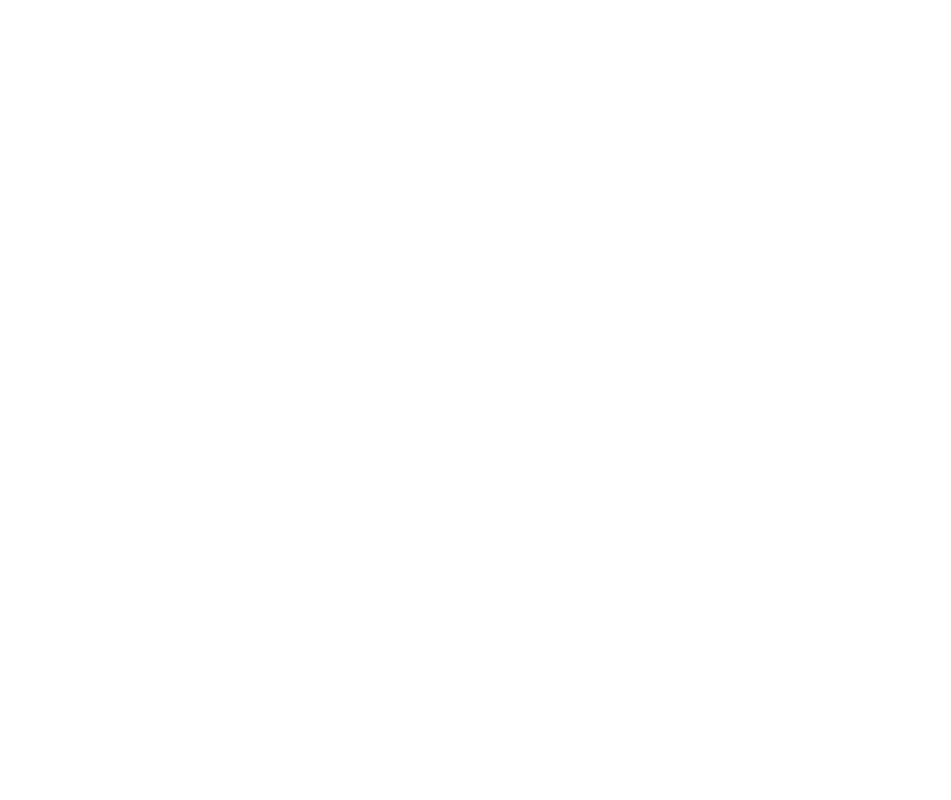
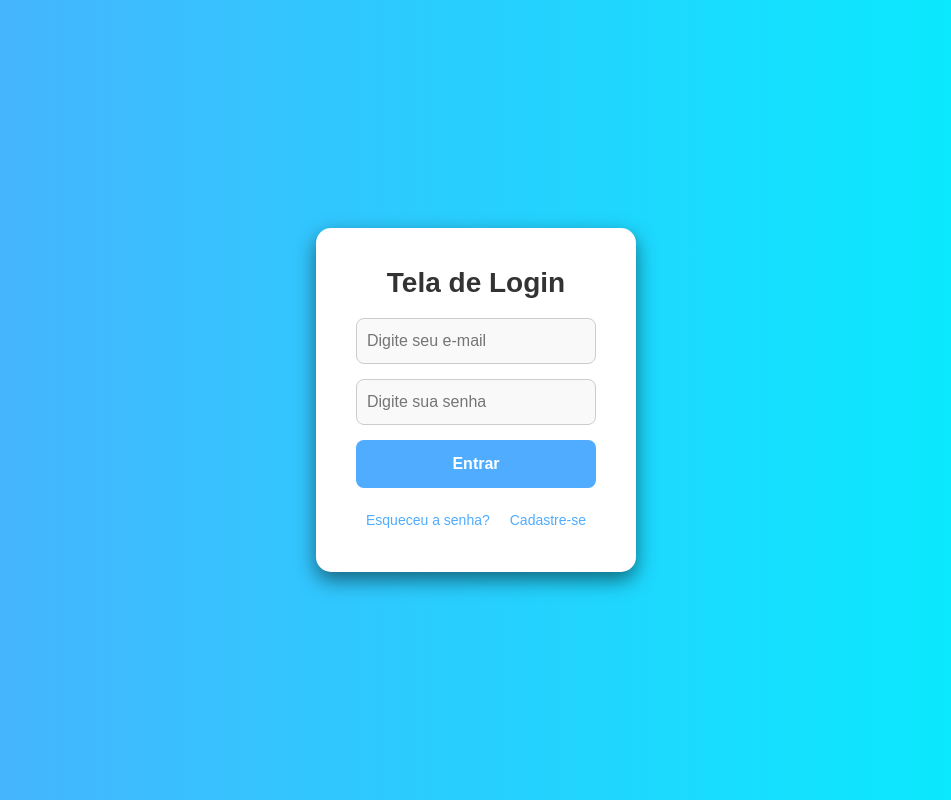
Before and after one commit to ph3523/PAPC, a React (Vite) app: page /login in a window 1280 px wide. Before the commit this address had no page. Shown: the whole page, without its empty margins (164-1115 px from the left). Built offline with nearby package versions, Linux system fonts and the light colour scheme.

Commit message:
Tela login

```diff
--- a/src/App.jsx
+++ b/src/App.jsx
@@ -2,12 +2,14 @@
 import { BrowserRouter, Routes, Route } from 'react-router-dom';
 // import Indicacao from './components/indicacao';
 import Home from './pages/Home';
+import Login from './components/login';
 
 function App() {
   return (
     <BrowserRouter>
       <Routes>
         <Route path="/" element={<Home />} />
+        <Route path="/login" element={<Login />} />
         {/* <Route path="/indicacao" element={<Indicacao />} /> */}
       </Routes>
     </BrowserRouter>
--- /dev/null
+++ b/src/components/login.css
@@ -0,0 +1,119 @@
+/* Reset básico */
+* {
+  margin: 0;
+  padding: 0;
+  box-sizing: border-box;
+}
+
+body {
+  font-family: "Arial", sans-serif;
+  background: linear-gradient(to right, #4facfe, #00f2fe);
+  display: flex;
+  justify-content: center;
+  align-items: center;
+  min-height: 100vh;
+  color: #333;
+}
+
+/* Container principal */
+.container {
+  display: flex;
+  justify-content: center;
+  align-items: center;
+  width: 100%;
+  padding: 20px;
+}
+
+/* Caixa de login */
+.content {
+  background: #ffffff;
+  padding: 40px;
+  border-radius: 15px;
+  box-shadow: 0 8px 20px rgba(0, 0, 0, 0.5);
+  max-width: 400px;
+  width: 100%;
+  text-align: center;
+}
+
+.content h1 {
+  font-size: 28px;
+  margin-bottom: 20px;
+  color: #333;
+  font-weight: bold;
+}
+
+/* Formulário */
+form {
+  display: flex;
+  flex-direction: column;
+  gap: 15px;
+}
+
+form input {
+  padding: 10px;
+  border: 1px solid #ccc;
+  border-radius: 8px;
+  font-size: 16px;
+  background: #f9f9f9;
+  transition: border-color 0.3s;
+}
+
+form input:focus {
+  border-color: #4facfe;
+  outline: none;
+}
+
+form button {
+  padding: 12px;
+  background: #4facfe;
+  color: white;
+  border: none;
+  border-radius: 8px;
+  font-size: 16px;
+  font-weight: bold;
+  cursor: pointer;
+  transition: background 0.3s;
+}
+
+form button:hover {
+  background: #00c6fb;
+}
+
+/* Links adicionais */
+.links {
+  margin-top: 20px;
+}
+
+.links a {
+  color: #4facfe;
+  text-decoration: none;
+  font-size: 14px;
+  margin: 0 10px;
+  transition: color 0.3s;
+}
+
+.links a:hover {
+  color: #00c6fb;
+  text-decoration: underline;
+}
+
+/* Responsividade */
+@media (max-width: 480px) {
+  .content {
+    padding: 30px;
+  }
+
+  .content h1 {
+    font-size: 24px;
+  }
+
+  form input,
+  form button {
+    font-size: 14px;
+    padding: 10px;
+  }
+
+  .links a {
+    font-size: 12px;
+  }
+}
--- /dev/null
+++ b/src/components/login.jsx
@@ -0,0 +1,39 @@
+import "./login.css";
+
+function TelaDeLogin() {
+  const realizarLogin = (e) => {
+    e.preventDefault();
+    const email = e.target.email.value;
+    const senha = e.target.senha.value;
+    alert(`Bem-vindo! Email: ${email}`);
+  };
+
+  return (
+    <div className="container">
+      <div className="content">
+        <h1>Tela de Login</h1>
+        <form id="formLogin" onSubmit={realizarLogin}>
+          <input
+            type="email"
+            name="email"
+            placeholder="Digite seu e-mail"
+            required
+          />
+          <input
+            type="password"
+            name="senha"
+            placeholder="Digite sua senha"
+            required
+          />
+          <button type="submit">Entrar</button>
+        </form>
+        <div className="links">
+          <a href="#">Esqueceu a senha?</a>
+          <a href="#">Cadastre-se</a>
+        </div>
+      </div>
+    </div>
+  );
+}
+
+export default TelaDeLogin;
```
